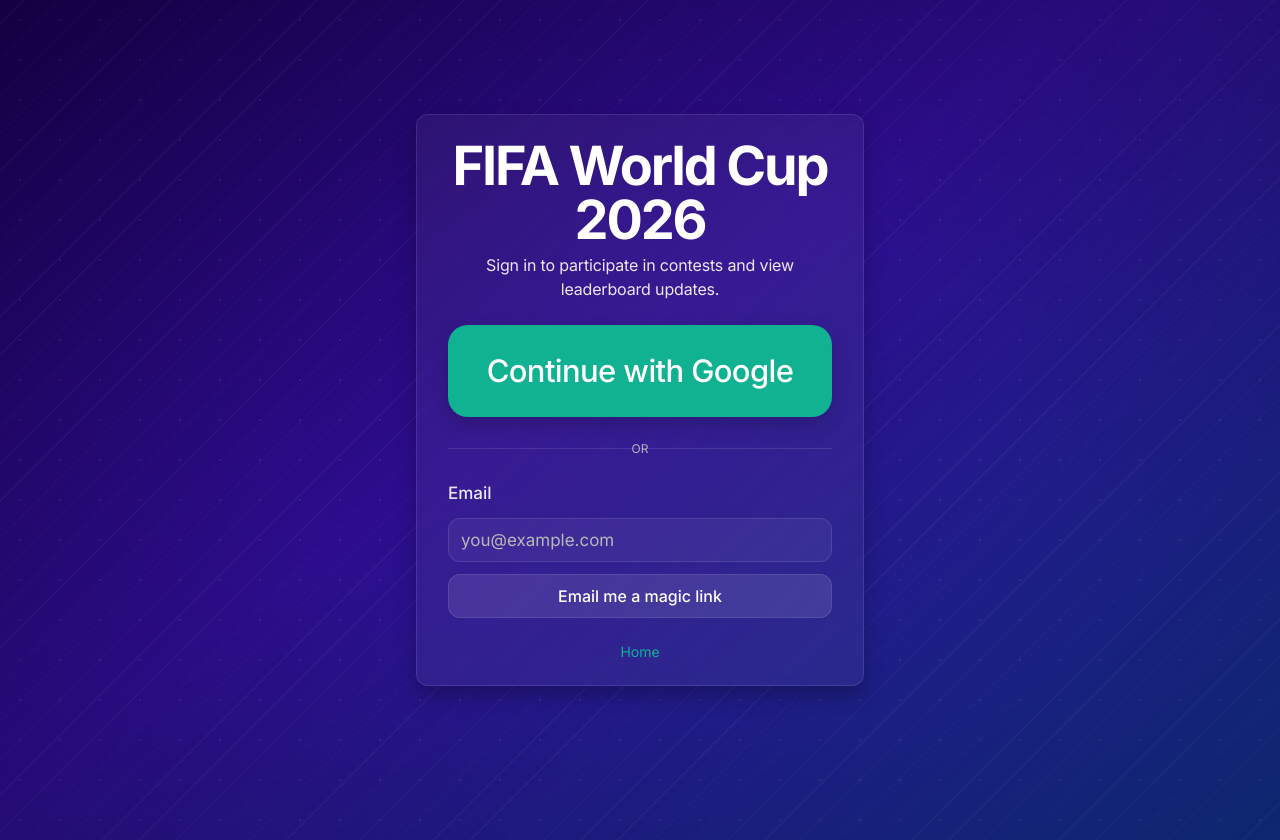
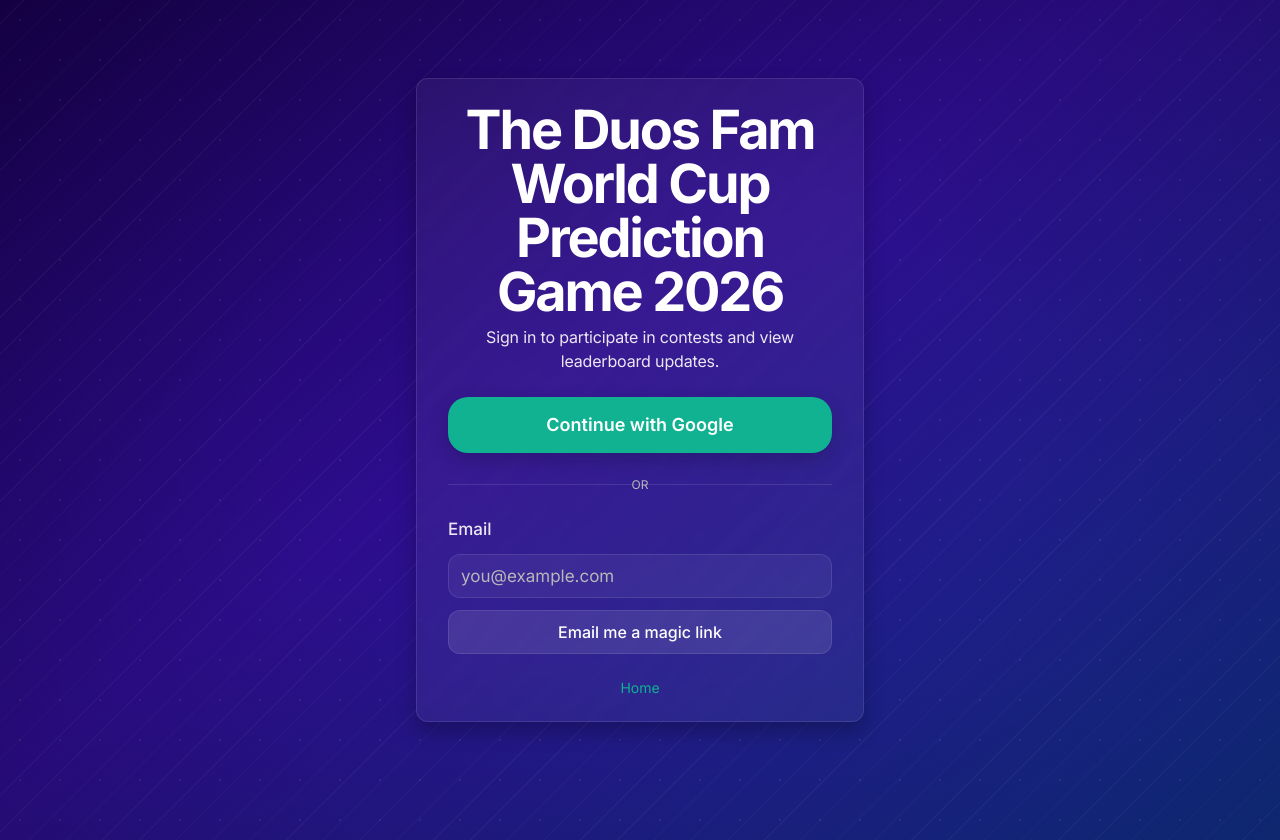
Before and after one commit to sree4all/duos-scoring-app, a Next.js app: page /login in a window 1280 px wide. Built offline with nearby package versions, Linux system fonts and the light colour scheme; no server answers.

Commit message:
Update login page title and button variant for improved clarity and consistency. Change title to "The Duos Fam World Cup Prediction Game 2026" and adjust button size from "cta" to "cta-entry" for better alignment with design specifications.

```diff
--- a/app/login/page.tsx
+++ b/app/login/page.tsx
@@ -61,7 +61,7 @@
         <Card variant="glass" className="w-full max-w-md">
           <CardHeader>
             <CardTitle className="text-hero text-left sm:text-center">
-              FIFA World Cup 2026
+              The Duos Fam World Cup Prediction Game 2026
             </CardTitle>
             <p className="text-body-lg text-left !text-base sm:text-center">
               {privatePilot
--- a/components/auth/login-form.tsx
+++ b/components/auth/login-form.tsx
@@ -49,8 +49,7 @@
     <div className="mx-auto flex w-full max-w-sm flex-col gap-6">
       <Button
         type="button"
-        size="cta"
-        className="w-full"
+        size="cta-entry"
         disabled={loading}
         onClick={signInWithGoogle}
       >
--- a/components/ui/button.tsx
+++ b/components/ui/button.tsx
@@ -24,6 +24,8 @@
         sm: "h-9 rounded-lg px-3 text-xs",
         lg: "h-11 rounded-xl px-8 text-base",
         cta: "min-h-cta w-full rounded-cta px-7 py-6 text-button",
+        /** In-card primary on entry pages (login/join) — mint CTA without 92px hero height */
+        "cta-entry": "h-14 min-h-14 w-full rounded-cta px-6 text-lg font-semibold",
         "cta-compact": "min-h-cta-compact rounded-xl px-4 py-2 text-base font-medium",
         icon: "h-10 w-10 rounded-xl",
       },
```
Also changed, not shown: specs/007-design-system-styling/contracts/component-variants.md (+2 -1 lines).
